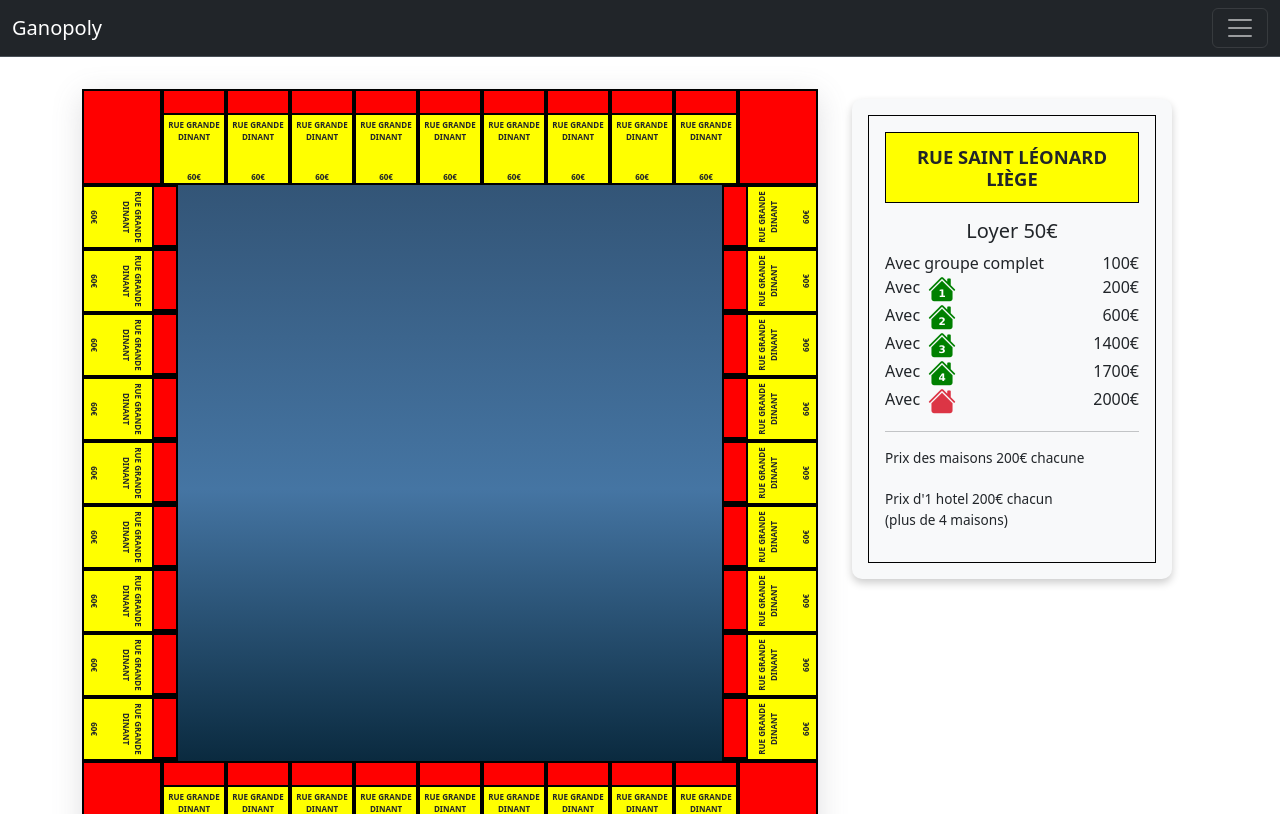
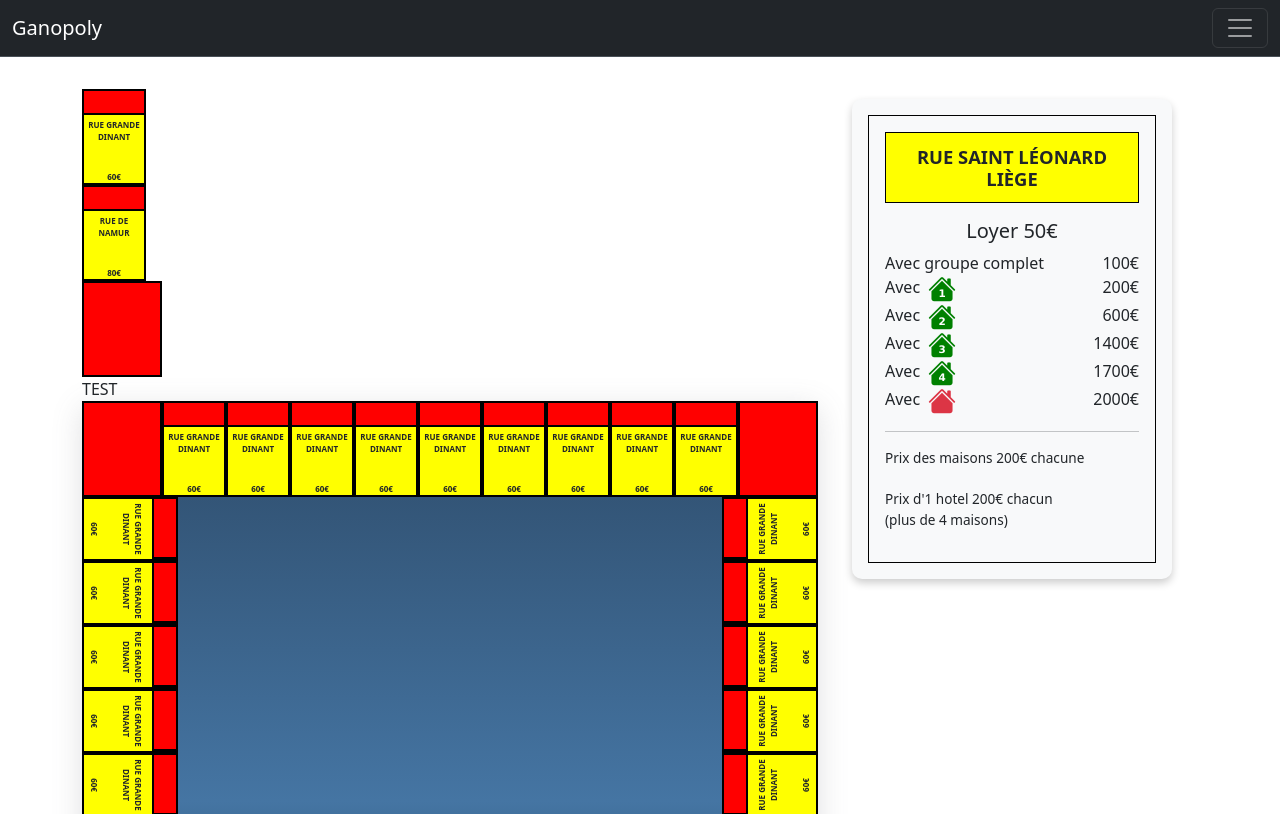
Before and after one commit to alexisdegraeve/ganopoly, an Angular app in the folder ganopoly/: page /game in a window 1280 px wide. Shown: the top 814 px of the page. Built offline with nearby package versions, Linux system fonts and the light colour scheme.

Commit message:
add cell component

```diff
--- a/ganopoly/src/app/board/board.component.html
+++ b/ganopoly/src/app/board/board.component.html
@@ -1,6 +1,11 @@
+<gano-cell *ngFor="let case of topRow" [name]="case.name" [price]="case.price" [orientation]="case.orientation" [isCorner]="case.isCorner">
+</gano-cell>
+
+TEST
 <div class="board">
     <div class="board-inside">
         <div class="board-row">
+
             <div class="cell-square"></div>
             <div class="cell">
                 <div class="cell-top"></div>
--- a/ganopoly/src/app/board/board.component.ts
+++ b/ganopoly/src/app/board/board.component.ts
@@ -1,11 +1,21 @@
 import { Component } from '@angular/core';
+
+import { CellComponent } from "../cell/cell.component";
+import { CommonModule } from '@angular/common';
+import { Cell } from '../models/cell';
 
 @Component({
   selector: 'gano-board',
-  imports: [],
+  imports: [CellComponent, CommonModule],
   templateUrl: './board.component.html',
   styleUrl: './board.component.scss'
 })
 export class BoardComponent {
 
+  topRow: Cell[] = [
+    { name: 'RUE GRANDE<br/>DINANT', price: 60, orientation: 'vertical', isCorner: false },
+    { name: 'RUE DE NAMUR', price: 80, orientation: 'vertical', isCorner: false },
+    { name: '', price: 0, orientation: 'vertical', isCorner: true }, // coin
+  ];
+
 }
--- /dev/null
+++ b/ganopoly/src/app/cell/cell.component.html
@@ -0,0 +1,11 @@
+<div [ngClass]="{
+  'cell': !isCorner && orientation === 'vertical',
+  'cell-h': !isCorner && orientation === 'horizontal',
+  'cell-square': isCorner
+}">
+    <div *ngIf="!isCorner" class="cell-top"></div>
+    <div *ngIf="!isCorner" class="cell-content">
+        <div class="name" [innerHTML]="name"></div>
+        <div class="prix">{{ price }}€</div>
+    </div>
+</div>
--- /dev/null
+++ b/ganopoly/src/app/cell/cell.component.scss
@@ -0,0 +1,98 @@
+.cell {
+    height: 6rem;
+    width: 4rem;
+    background: yellow;
+    border: 2px solid black;
+    display: flex;
+    flex-direction: column;
+    &-top {
+        height: 1.5rem;
+        background-color: red;
+        width: 100%;
+        border-bottom: 2px solid black;
+    }
+    &-content {
+        display: flex;
+        flex-direction: column;
+        font-size: 0.50rem;
+        font-weight: bold;
+        text-align: center;
+        flex-grow: 1;
+        .name {
+            margin-top: 0.25rem;
+        }
+        .prix {
+            margin-top: auto;
+        }
+    }
+    &-square {
+        height: 6rem;
+        width: 5rem;
+        background: red;
+        border: 2px solid black;
+    }
+    &-empty {
+        height: 5rem;
+        width: 5rem;
+        background: transparent;
+    }
+}
+
+.cell-h {
+    width: 6rem;
+    height: 4rem;
+    background: yellow;
+    border: 2px solid black;
+    display: flex;
+    .cell-top {
+        background-color: red;
+        width: 1.5rem;
+        height: 100%;
+        border-left: 2px solid black;
+    }
+    .cell-content {
+        display: flex;
+        flex-direction: column;
+        font-size: 0.50rem;
+        font-weight: bold;
+        text-align: center;
+        transform: rotateZ(90deg);
+        flex-grow: 1;
+        .name {
+            margin-top: 0.25rem;
+        }
+        .prix {
+            margin-top: auto;
+        }
+    }
+    .cell-square {
+        height: 6rem;
+        width: 5rem;
+        background: red;
+        border: 2px solid black;
+    }
+    .cell-empty {
+        height: 5rem;
+        width: 5rem;
+        background: transparent;
+    }
+}
+
+@media only screen and (max-width: 768px) {
+    .board {
+        width: 29rem;
+        height: 29rem;
+    }
+    .cell {
+        height: 5rem;
+        width: 3rem;
+    }
+    .cell-h {
+        width: 5rem;
+        height: 3rem;
+    }
+    .cell-square {
+        height: 5rem;
+        width: 5rem;
+    }
+}
--- /dev/null
+++ b/ganopoly/src/app/models/cell.ts
@@ -0,0 +1,8 @@
+type Orientation = 'horizontal' | 'vertical';
+
+export interface Cell {
+  name: string;
+  price: number;
+  orientation: Orientation;
+  isCorner: boolean;
+}
```
Also changed, not shown: ganopoly/src/app/cell/cell.component.ts (added, +16 -0 lines), 1 other file (tests, documents, lock files or other folders).
